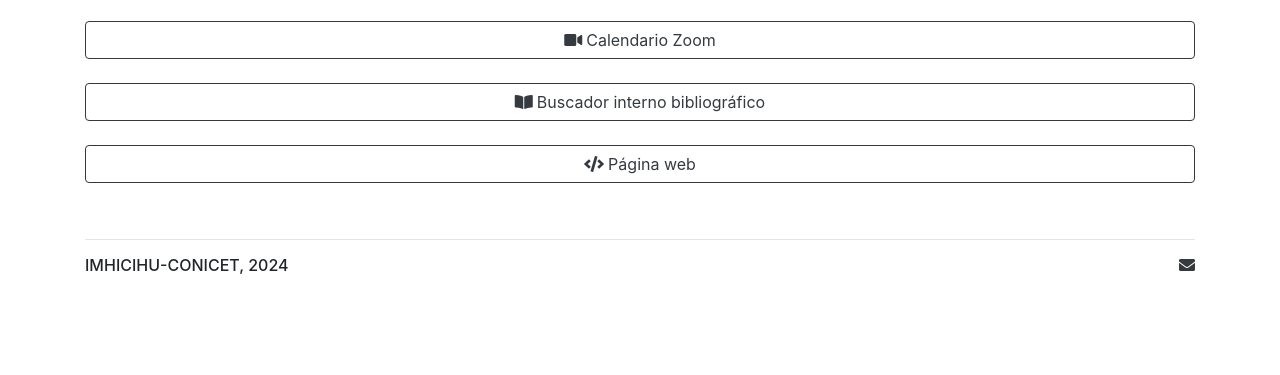
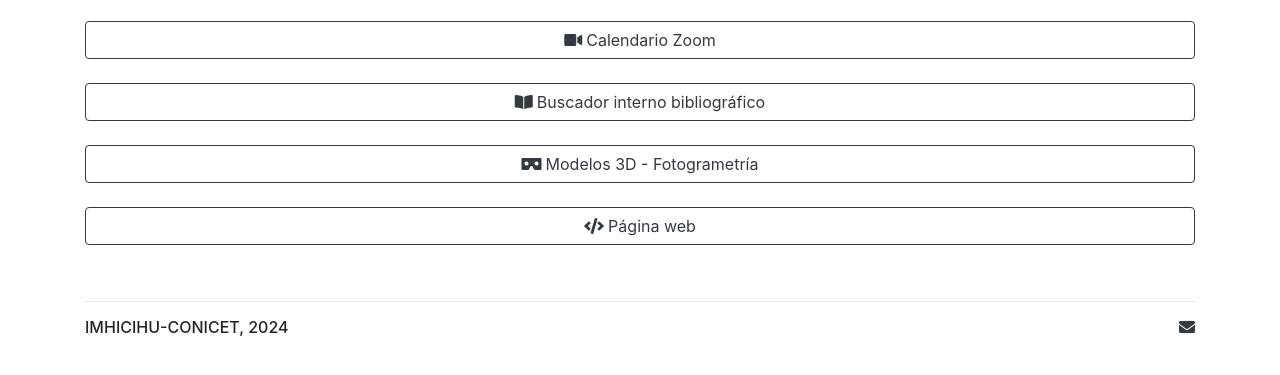
Before and after one commit to imhicihu/Enlaces, a plain HTML site: page index.html in a window 1280 px wide. Shown: the part 295-670 px from the top of the page. Drawn offline with nearby package versions, Linux system fonts and the light colour scheme.

Commit message:
Sketchfab link added

```diff
--- a/index.html
+++ b/index.html
@@ -60,6 +60,8 @@
   <br>
   <a href="https://biblio-searcher.surge.sh/" class="btn btn-outline-dark btn-block" role="button" target="_blank"><i class="fa fa-book-open">&nbsp;</i>Buscador interno bibliográfico</a>
   <br>
+  <a href="https://sketchfab.com/imhicihu" class="btn btn-outline-dark btn-block" role="button" target="_blank"><i class="fa fa-vr-cardboard">&nbsp;</i>Modelos 3D - Fotogrametría</a>
+  <br>
   <a href="http://www.imhicihu-conicet.gob.ar/" class="btn btn-outline-dark btn-block" role="button" target="_blank"><i class="fa fa-code">&nbsp;</i>Página web</a>
 </div>
         <!--------------------Footer---------------------------->
```
